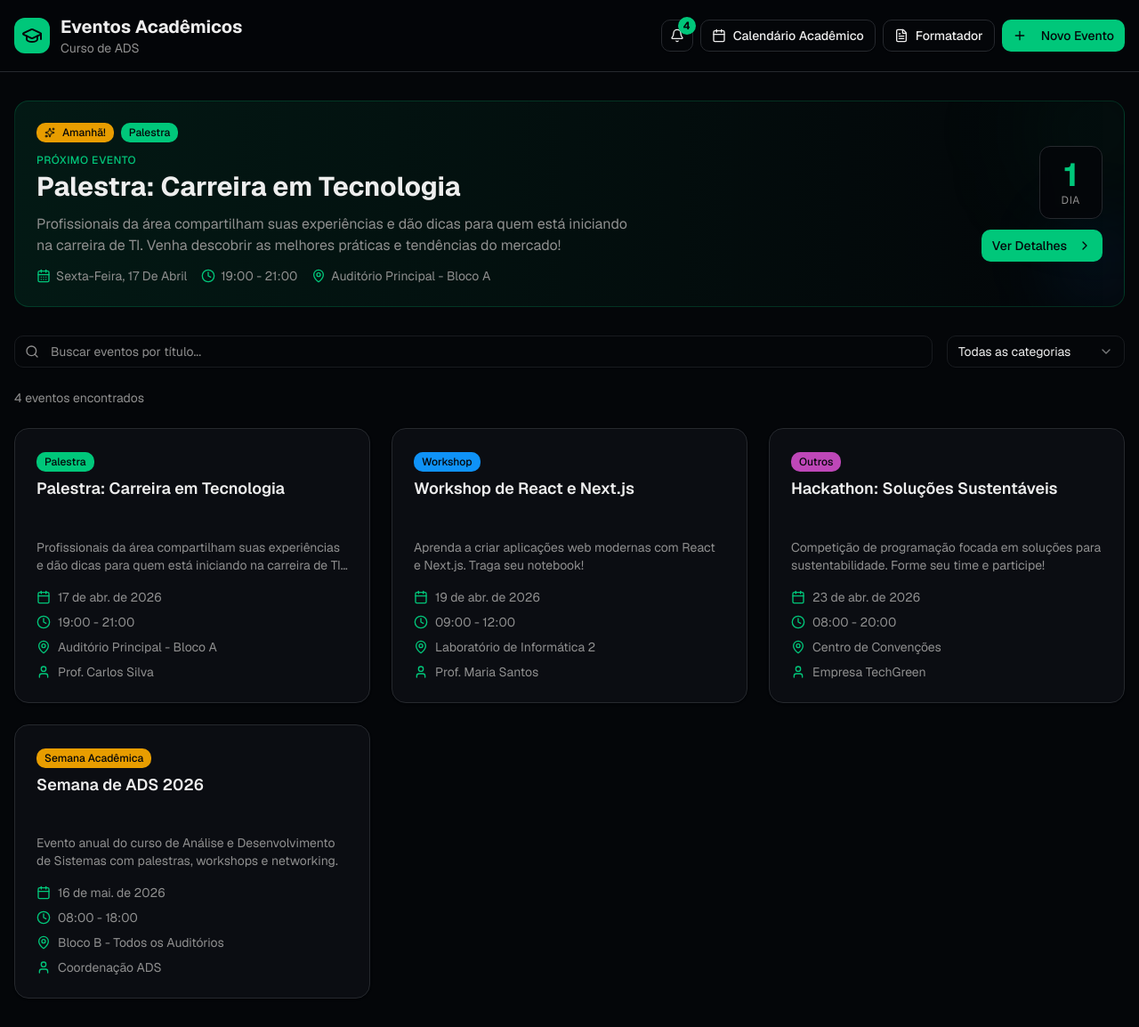
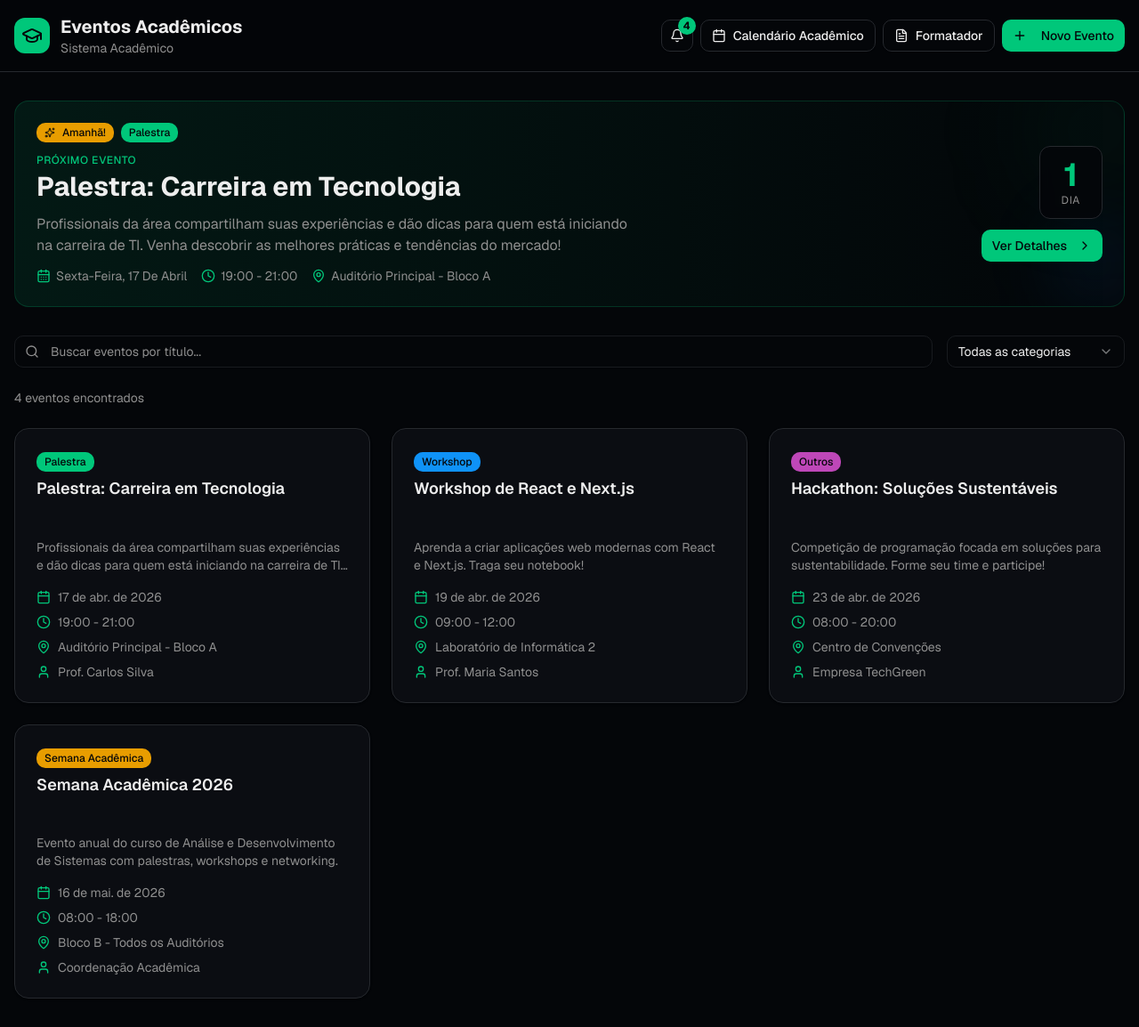
Before and after one commit to sshs3rejo/Sistema_de_Organizacao_Estudantil, a Next.js app: page / in a window 1280 px wide. Shown: the whole page at 89% size. Built offline with nearby package versions, Linux system fonts and the light colour scheme.

Commit message:
feat: generaliza o sistema removendo referências específicas ao curso de ADS

```diff
--- a/app/actions/events.ts
+++ b/app/actions/events.ts
@@ -45,14 +45,14 @@ let events: Event[] = [
   },
   {
     id: "3",
-    title: "Semana de ADS 2026",
+    title: "Semana Acadêmica 2026",
     description: "Evento anual do curso de Análise e Desenvolvimento de Sistemas com palestras, workshops e networking.",
     date: nextMonth,
     startTime: "08:00",
     endTime: "18:00",
     location: "Bloco B - Todos os Auditórios",
     category: "semana_academica",
-    organizer: "Coordenação ADS",
+    organizer: "Coordenação Acadêmica",
     maxParticipants: 500,
     createdAt: new Date(),
     updatedAt: new Date(),
--- a/app/calendario/page.tsx
+++ b/app/calendario/page.tsx
@@ -8,7 +8,7 @@ import Link from "next/link"
 import { academicCalendar2026_1 } from "@/lib/academic-calendar-data"
 
 export const metadata: Metadata = {
-  title: "Calendário Acadêmico - Sistema de Eventos ADS",
+  title: "Calendário Acadêmico - Sistema de Eventos Acadêmicos",
   description: "Calendário acadêmico 2026.1 com todas as datas importantes do semestre",
 }
 
--- a/app/layout.tsx
+++ b/app/layout.tsx
@@ -7,8 +7,8 @@ const _geist = Geist({ subsets: ["latin"] });
 const _geistMono = Geist_Mono({ subsets: ["latin"] });
 
 export const metadata: Metadata = {
-  title: 'Sistema de Eventos Acadêmicos - ADS',
-  description: 'Sistema de Gerenciamento de Eventos Acadêmicos para o curso de ADS',
+  title: 'Sistema de Eventos Acadêmicos',
+  description: 'Sistema de Gerenciamento de Eventos Acadêmicos',
   icons: {
     icon: '/icon.svg',
     apple: '/apple-icon.png',
--- a/components/events/events-dashboard.tsx
+++ b/components/events/events-dashboard.tsx
@@ -94,7 +94,7 @@ export function EventsDashboard({ initialEvents }: EventsDashboardProps) {
               <div>
                 <h1 className="text-xl font-bold">Eventos Acadêmicos</h1>
                 <p className="text-sm text-muted-foreground">
-                  Curso de ADS
+                  Sistema Acadêmico
                 </p>
               </div>
             </div>
--- a/types/cover.ts
+++ b/types/cover.ts
@@ -31,7 +31,7 @@ export const workTypeLabels: Record<CoverData["workType"], string> = {
 
 export const defaultCoverData: CoverData = {
   institutionName: "CENTRO UNIVERSITÁRIO UNIFACEMA",
-  courseName: "ANÁLISE E DESENVOLVIMENTO DE SISTEMAS",
+  courseName: "[NOME DO CURSO]",
   title: "",
   subtitle: "",
   authors: [""],
```
